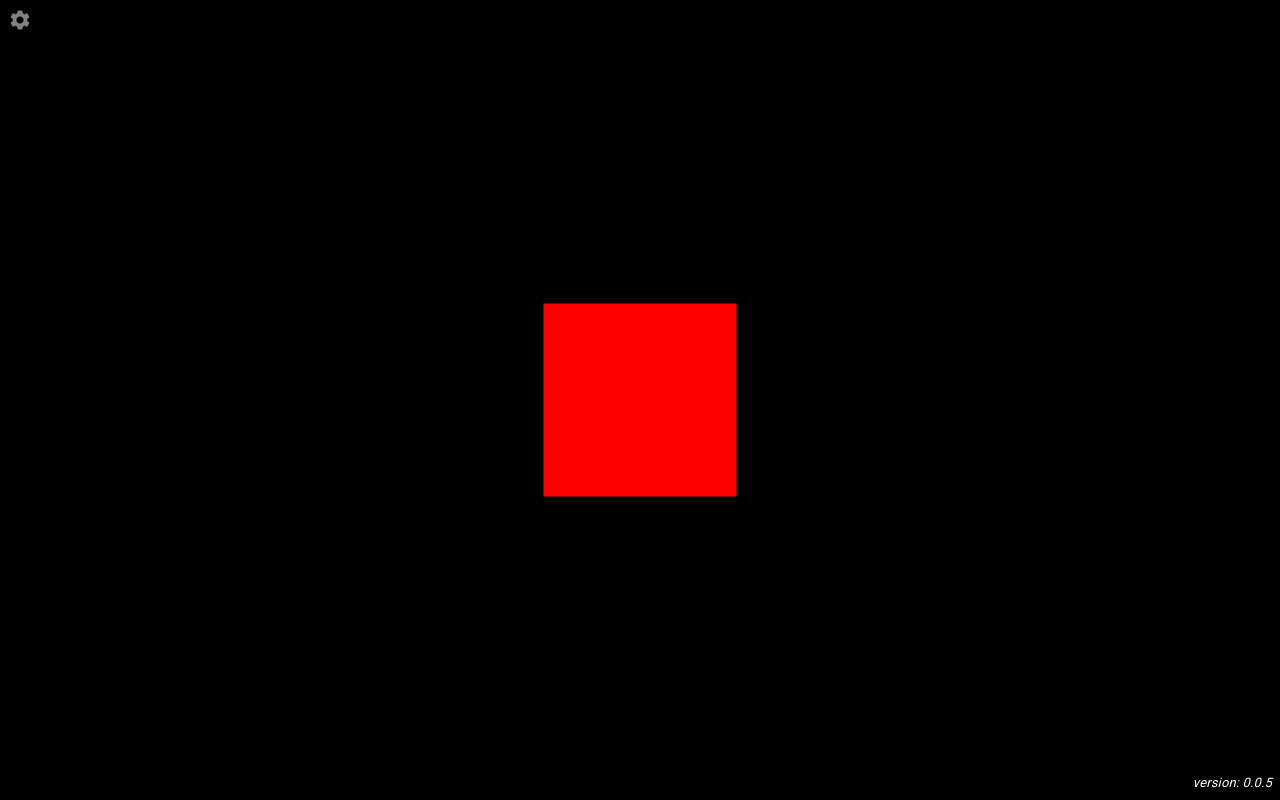
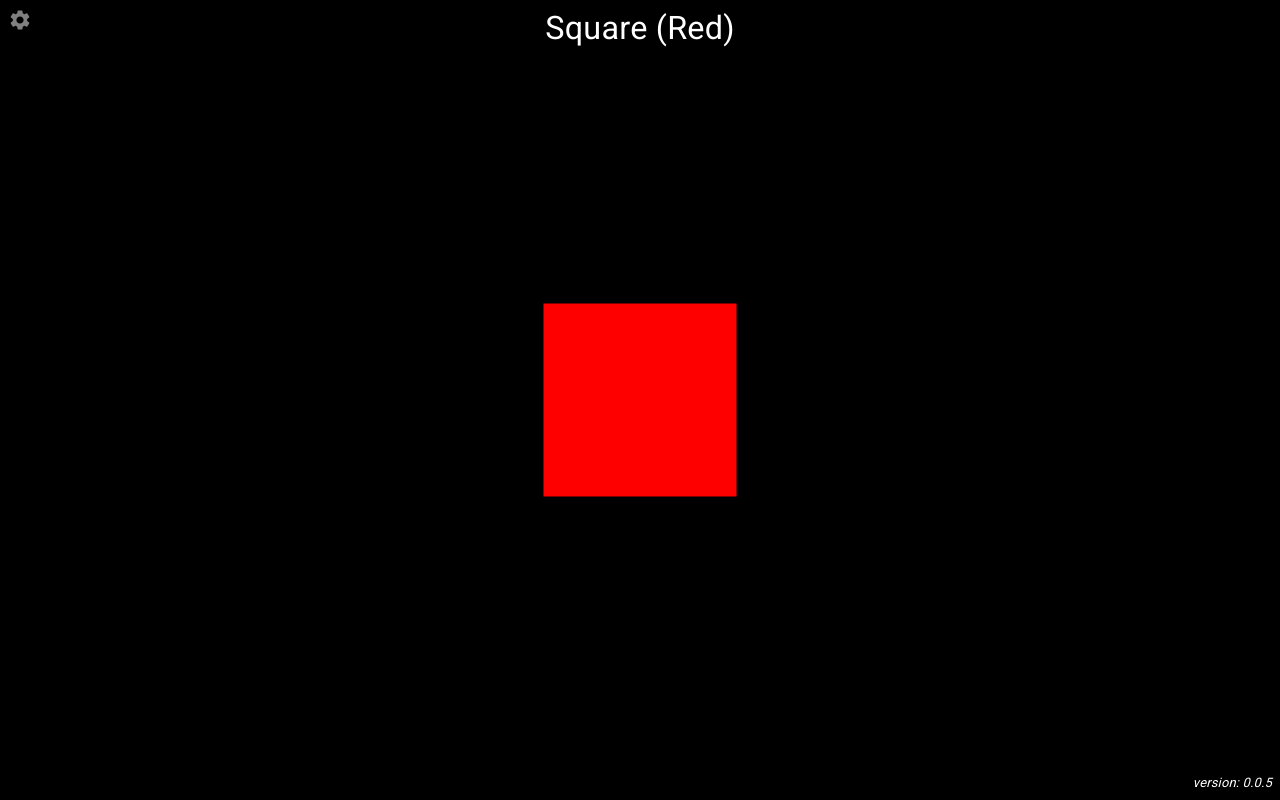
Before and after one commit to taylorjg/vite-react-threejs, a React (Vite) app: page / in a window 1280 px wide. Built offline with nearby package versions, Linux system fonts and the light colour scheme.

Commit message:
Add caption component

```diff
--- a/src/App.jsx
+++ b/src/App.jsx
@@ -1,6 +1,6 @@
 import { useEffect } from "react";
 
-import { SettingsButton, Version } from "@app/components";
+import { Caption, SettingsButton, Version } from "@app/components";
 import { useThreeAppActions } from "@app/contexts";
 
 export const App = () => {
@@ -41,6 +41,7 @@ export const App = () => {
 
   return (
     <>
+      <Caption />
       <SettingsButton />
       <Version />
     </>
--- /dev/null
+++ b/src/components/Caption.jsx
@@ -0,0 +1,16 @@
+import { Typography } from "@mui/material";
+
+import { StyledCaption } from "./Caption.styles";
+import { useThreeAppActions } from "@app/contexts/use-three-app-actions";
+
+export const Caption = () => {
+  const { settings } = useThreeAppActions();
+  const { currentShape, currentColour } = settings;
+  const caption = `${currentShape.name} (${currentColour.name})`;
+
+  return (
+    <StyledCaption>
+      <Typography variant="h4">{caption}</Typography>
+    </StyledCaption>
+  );
+};
--- /dev/null
+++ b/src/components/Caption.styles.js
@@ -0,0 +1,9 @@
+import styled from "@emotion/styled";
+
+export const StyledCaption = styled.div`
+  position: fixed;
+  top: 0.5rem;
+  left: 50%;
+  transform: translateX(-50%);
+  color: #ffffff;
+`;
--- a/src/components/index.js
+++ b/src/components/index.js
@@ -1,2 +1,3 @@
+export * from "./Caption";
 export * from "./SettingsButton";
 export * from "./Version";
```
